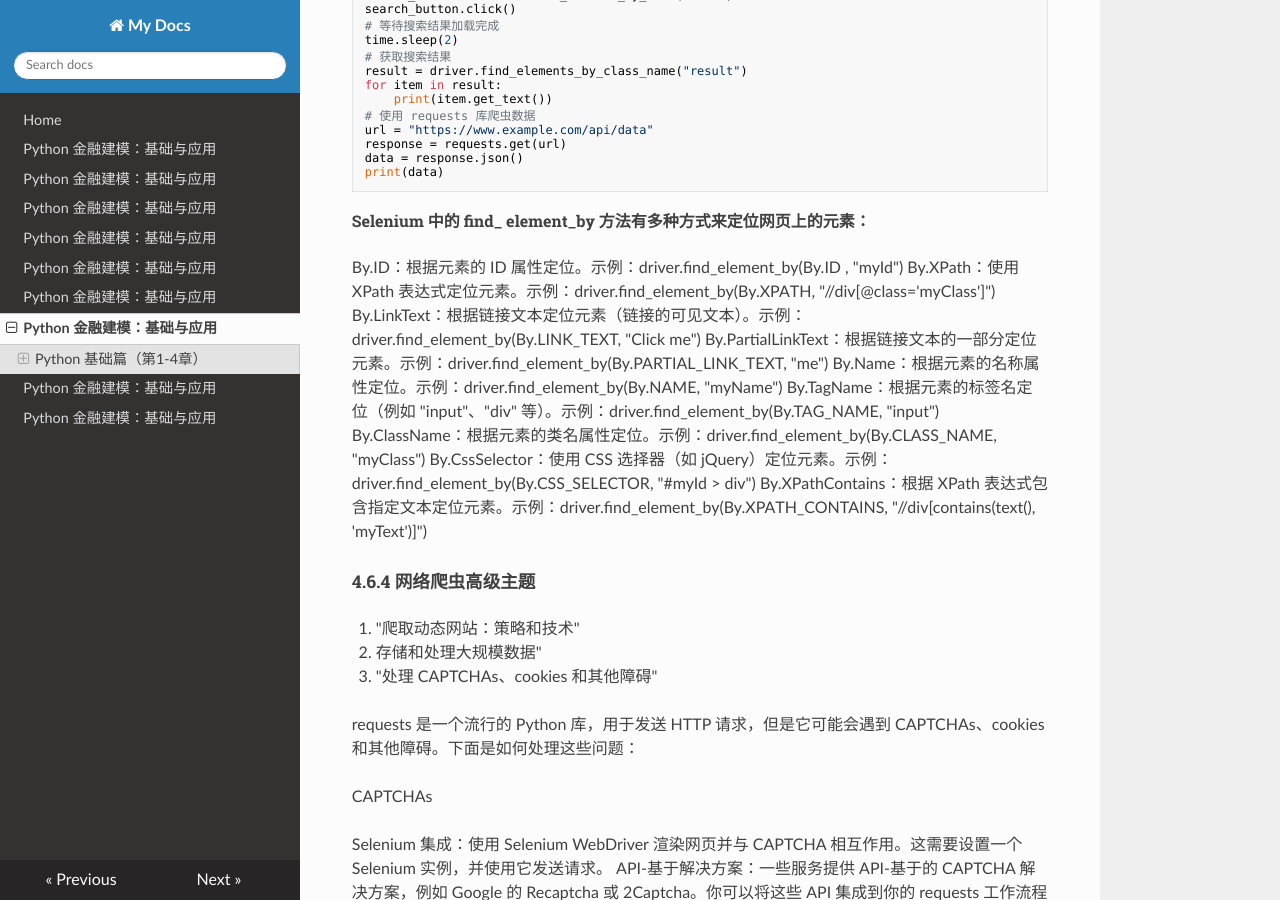
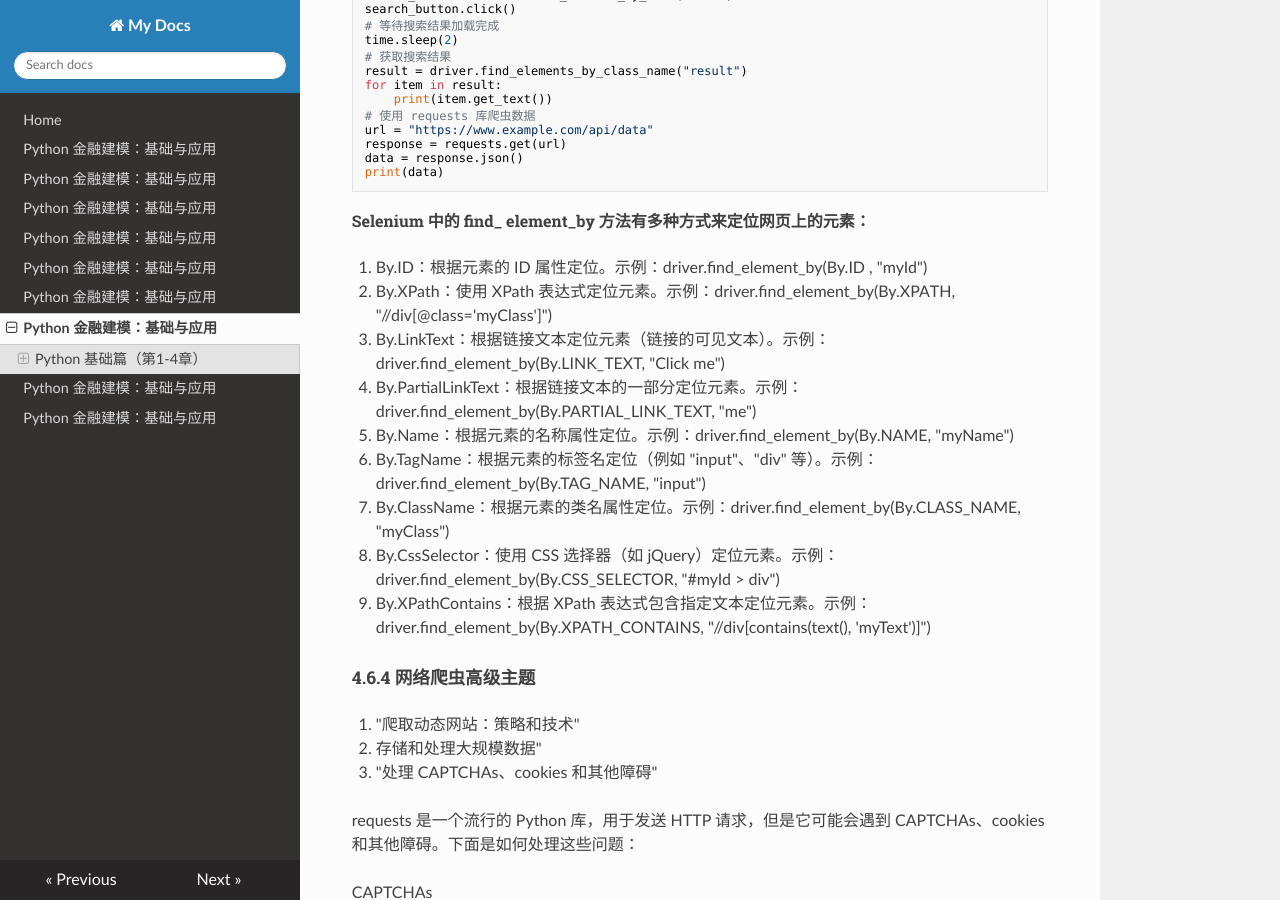
Before and after one commit to sihtyh/draft_textbook, an MkDocs documentation site: the page built from docs/draft_chapter4.md, in a window 1280 px wide and 900 px high, scrolled down 28792 px. Built offline with MkDocs 1.6.1, drawn with Linux system fonts in a browser that asks for light colours; nearby versions of some CDN libraries; some of the changed text lies outside the part shown.

Commit message:
Add files via upload

````diff
--- a/docs/draft_chapter4.md
+++ b/docs/draft_chapter4.md
@@ -1481,15 +1481,15 @@ print(data)
 
 ###### Selenium 中的 find_ element_by 方法有多种方式来定位网页上的元素：
 
-By.ID：根据元素的 ID 属性定位。示例：driver.find_element_by(By.ID , "myId")
-By.XPath：使用 XPath 表达式定位元素。示例：driver.find_element_by(By.XPATH, "//div[@class='myClass']")
-By.LinkText：根据链接文本定位元素（链接的可见文本）。示例：driver.find_element_by(By.LINK_TEXT, "Click me")
-By.PartialLinkText：根据链接文本的一部分定位元素。示例：driver.find_element_by(By.PARTIAL_LINK_TEXT, "me")
-By.Name：根据元素的名称属性定位。示例：driver.find_element_by(By.NAME, "myName")
-By.TagName：根据元素的标签名定位（例如 "input"、"div" 等）。示例：driver.find_element_by(By.TAG_NAME, "input")
-By.ClassName：根据元素的类名属性定位。示例：driver.find_element_by(By.CLASS_NAME, "myClass")
-By.CssSelector：使用 CSS 选择器（如 jQuery）定位元素。示例：driver.find_element_by(By.CSS_SELECTOR, "#myId > div")
-By.XPathContains：根据 XPath 表达式包含指定文本定位元素。示例：driver.find_element_by(By.XPATH_CONTAINS, "//div[contains(text(), 'myText')]")
+1. By.ID：根据元素的 ID 属性定位。示例：driver.find_element_by(By.ID , "myId")
+2. By.XPath：使用 XPath 表达式定位元素。示例：driver.find_element_by(By.XPATH, "//div[@class='myClass']")
+3. By.LinkText：根据链接文本定位元素（链接的可见文本）。示例：driver.find_element_by(By.LINK_TEXT, "Click me")
+4. By.PartialLinkText：根据链接文本的一部分定位元素。示例：driver.find_element_by(By.PARTIAL_LINK_TEXT, "me")
+5. By.Name：根据元素的名称属性定位。示例：driver.find_element_by(By.NAME, "myName")
+6. By.TagName：根据元素的标签名定位（例如 "input"、"div" 等）。示例：driver.find_element_by(By.TAG_NAME, "input")
+7. By.ClassName：根据元素的类名属性定位。示例：driver.find_element_by(By.CLASS_NAME, "myClass")
+8. By.CssSelector：使用 CSS 选择器（如 jQuery）定位元素。示例：driver.find_element_by(By.CSS_SELECTOR, "#myId > div")
+9. By.XPathContains：根据 XPath 表达式包含指定文本定位元素。示例：driver.find_element_by(By.XPATH_CONTAINS, "//div[contains(text(), 'myText')]")
 
 ##### 4.6.4 网络爬虫高级主题
 
@@ -1692,13 +1692,12 @@ for i in range(len(alllink)):
 alllink.to_excel('./testallink.xlsx')
 ```
 
-中国资本市场法定信息披露平台：巨潮资讯网、中证网、中国证券网、证券时报网、中国资本证券网
-https://xinpi.cs.com.cn/index.html   中证网
-http://www.cninfo.com.cn   巨潮资讯网
-https://xinpi.cnstock.com/p/jyts_gg?stockcode=000001###  中国证券网（上海证券报）
-http://www.stcn.com/xinpi/index.html  证券时报网
-http://xinpi.zqrb.cn/newsList.html  中国资本证券网（证券日报）
-
+* 中国资本市场法定信息披露平台：巨潮资讯网、中证网、中国证券网、证券时报网、中国资本证券网
+* https://xinpi.cs.com.cn/index.html   中证网
+* http://www.cninfo.com.cn   巨潮资讯网
+* https://xinpi.cnstock.com/p/jyts_gg?stockcode=000001###  中国证券网（上海证券报）
+* http://www.stcn.com/xinpi/index.html  证券时报网
+* http://xinpi.zqrb.cn/newsList.html  中国资本证券网（证券日报）
 
 #### 4.7 练习
 
````
